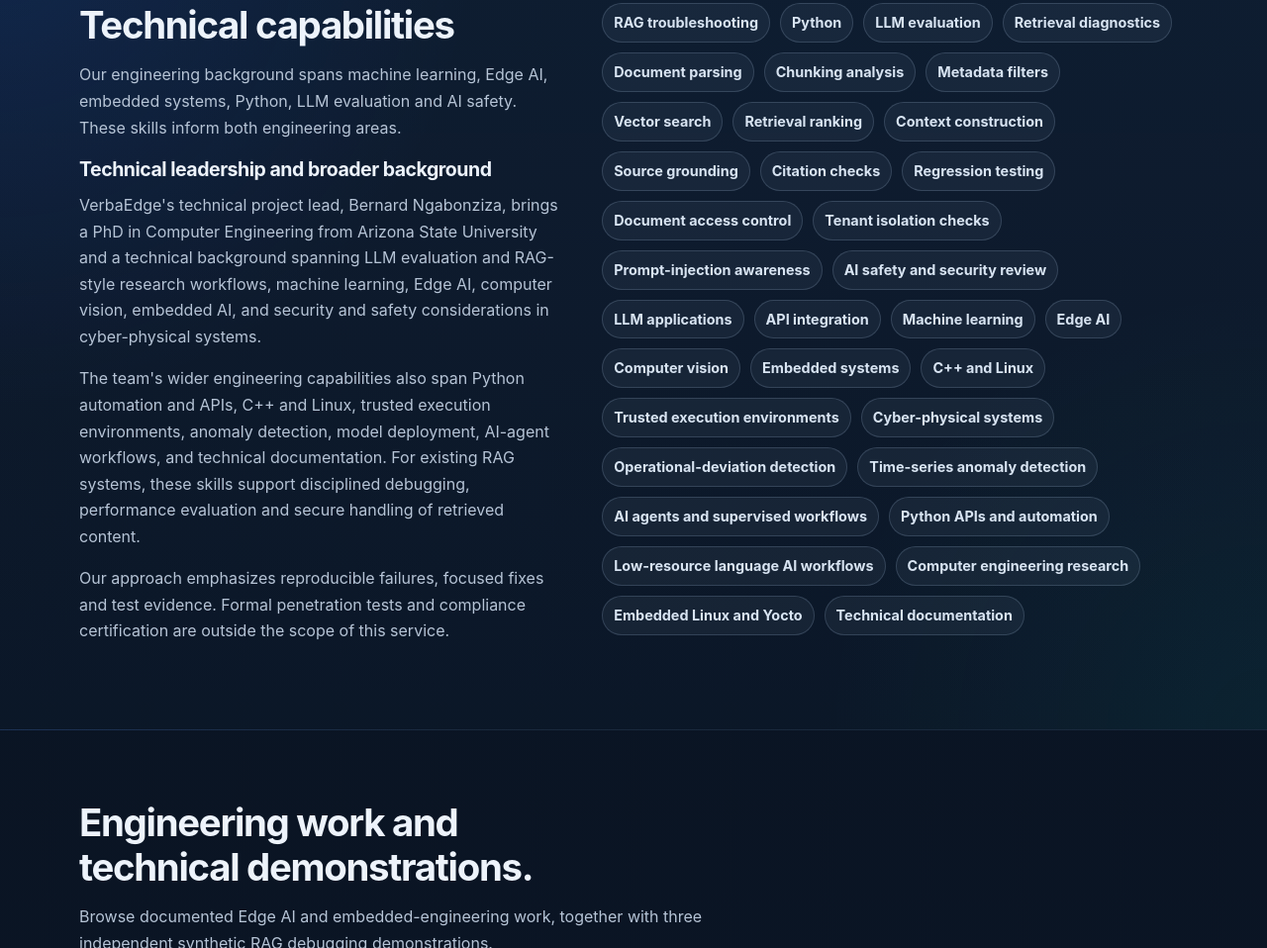
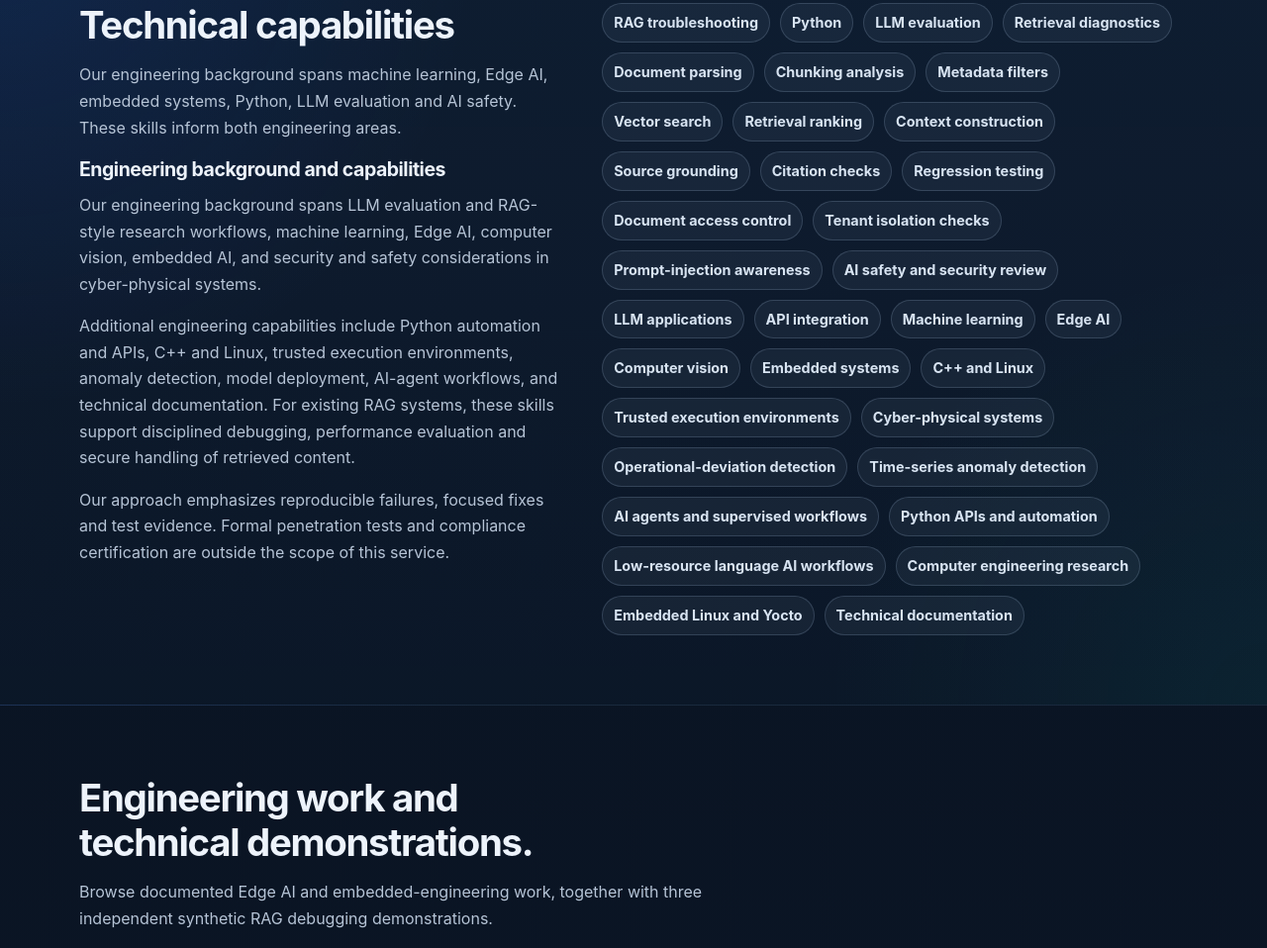
Before and after one commit to VerbaEdge/verbaedge-systems, a plain HTML site: page index.html in a window 1280 px wide. Shown: the part 5265-6223 px from the top of the page at 99% size. Drawn offline with Linux system fonts and the light colour scheme.

Commit message:
Use team-level engineering description instead of named biography

```diff
--- a/index.html
+++ b/index.html
@@ -185,9 +185,9 @@
 <div>
 <h2>Technical capabilities</h2>
 <p>Our engineering background spans machine learning, Edge AI, embedded systems, Python, LLM evaluation and AI safety. These skills inform both engineering areas.</p>
-<h3>Technical leadership and broader background</h3>
-<p>VerbaEdge's technical project lead, Bernard Ngabonziza, brings a PhD in Computer Engineering from Arizona State University and a technical background spanning LLM evaluation and RAG-style research workflows, machine learning, Edge AI, computer vision, embedded AI, and security and safety considerations in cyber-physical systems.</p>
-<p>The team's wider engineering capabilities also span Python automation and APIs, C++ and Linux, trusted execution environments, anomaly detection, model deployment, AI-agent workflows, and technical documentation. For existing RAG systems, these skills support disciplined debugging, performance evaluation and secure handling of retrieved content.</p>
+<h3>Engineering background and capabilities</h3>
+<p>Our engineering background spans LLM evaluation and RAG-style research workflows, machine learning, Edge AI, computer vision, embedded AI, and security and safety considerations in cyber-physical systems.</p>
+<p>Additional engineering capabilities include Python automation and APIs, C++ and Linux, trusted execution environments, anomaly detection, model deployment, AI-agent workflows, and technical documentation. For existing RAG systems, these skills support disciplined debugging, performance evaluation and secure handling of retrieved content.</p>
 <p class="small">Our approach emphasizes reproducible failures, focused fixes and test evidence. Formal penetration tests and compliance certification are outside the scope of this service.</p>
 </div>
 <div aria-label="Technical capability list" class="capability-tags">
```
